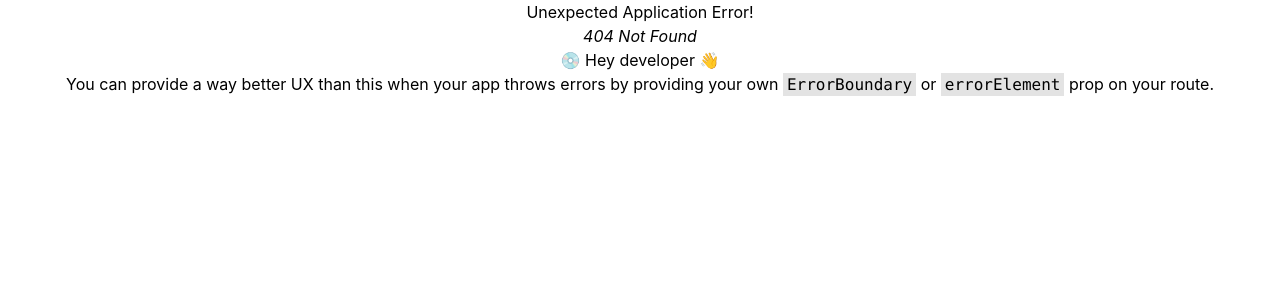
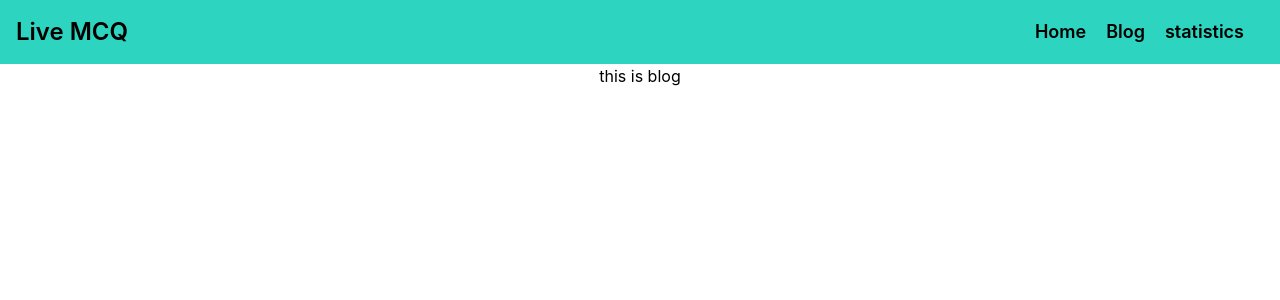
Before and after one commit to naymurweb/live-mcq, a React (Create React App) app: page /blog in a window 1280 px wide. Before the commit this address had no page. Shown: the top 300 px of the page. Built offline with nearby package versions, Linux system fonts and the light colour scheme.

Commit message:
error page

```diff
--- a/src/App.js
+++ b/src/App.js
@@ -1,6 +1,8 @@
 import { Toaster } from "react-hot-toast";
 import { createBrowserRouter, RouterProvider } from "react-router-dom";
 import "./App.css";
+import Blog from "./Components/Blog/Blog";
+import Error from "./Components/Error/Error";
 import Home from "./Components/Home/Home";
 import Quiz from "./Components/Quiz/Quiz";
 import Startstics from "./Components/Startstics/Startstics";
@@ -24,9 +26,10 @@ function App() {
         },
         {
           path: "/startstics",
-          loader:()=> fetch("https://openapi.programming-hero.com/api/quiz"),
+          loader: () => fetch("https://openapi.programming-hero.com/api/quiz"),
           element: <Startstics></Startstics>,
         },
+        { path: "blog", element: <Blog></Blog> },
         {
           path: "course/:id",
           loader: ({ params }) =>
@@ -35,6 +38,7 @@ function App() {
         },
       ],
     },
+    { path: "*", element: <Error></Error> },
   ]);
 
   return (
--- /dev/null
+++ b/src/Components/Blog/Blog.js
@@ -0,0 +1,13 @@
+import React from 'react';
+
+const Blog = () => {
+    return (
+        <div className='container mx-auto'>
+            <h1>this is blog</h1>
+
+
+        </div>
+    );
+};
+
+export default Blog;
--- /dev/null
+++ b/src/Components/Error/Error.js
@@ -0,0 +1,11 @@
+import React from 'react';
+
+const Error = () => {
+    return (
+        <div className='flex justify-center items-center h-screen'>
+            <h1 className='text-7xl text-red-400'>This page is not build!</h1>
+        </div>
+    );
+};
+
+export default Error;
```
